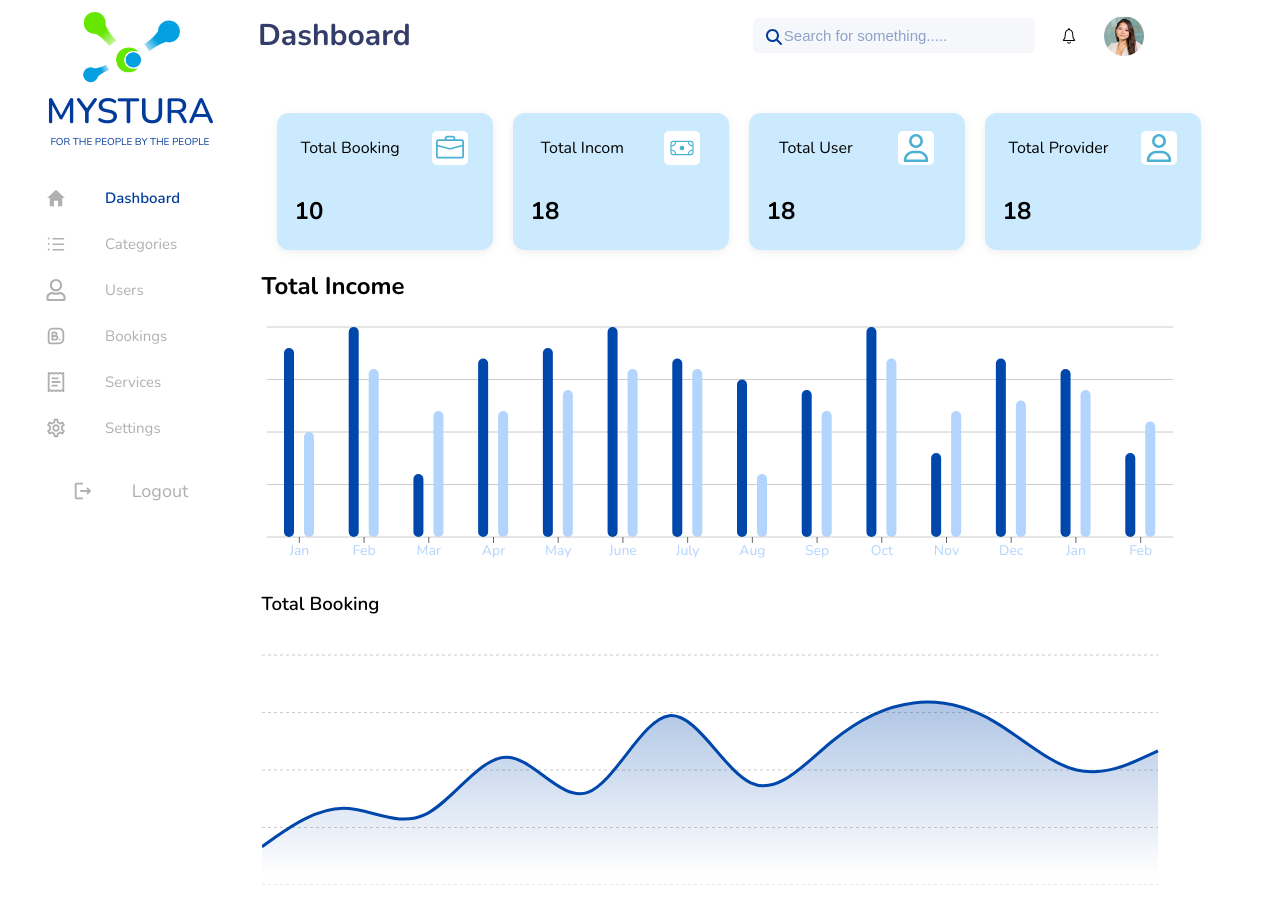
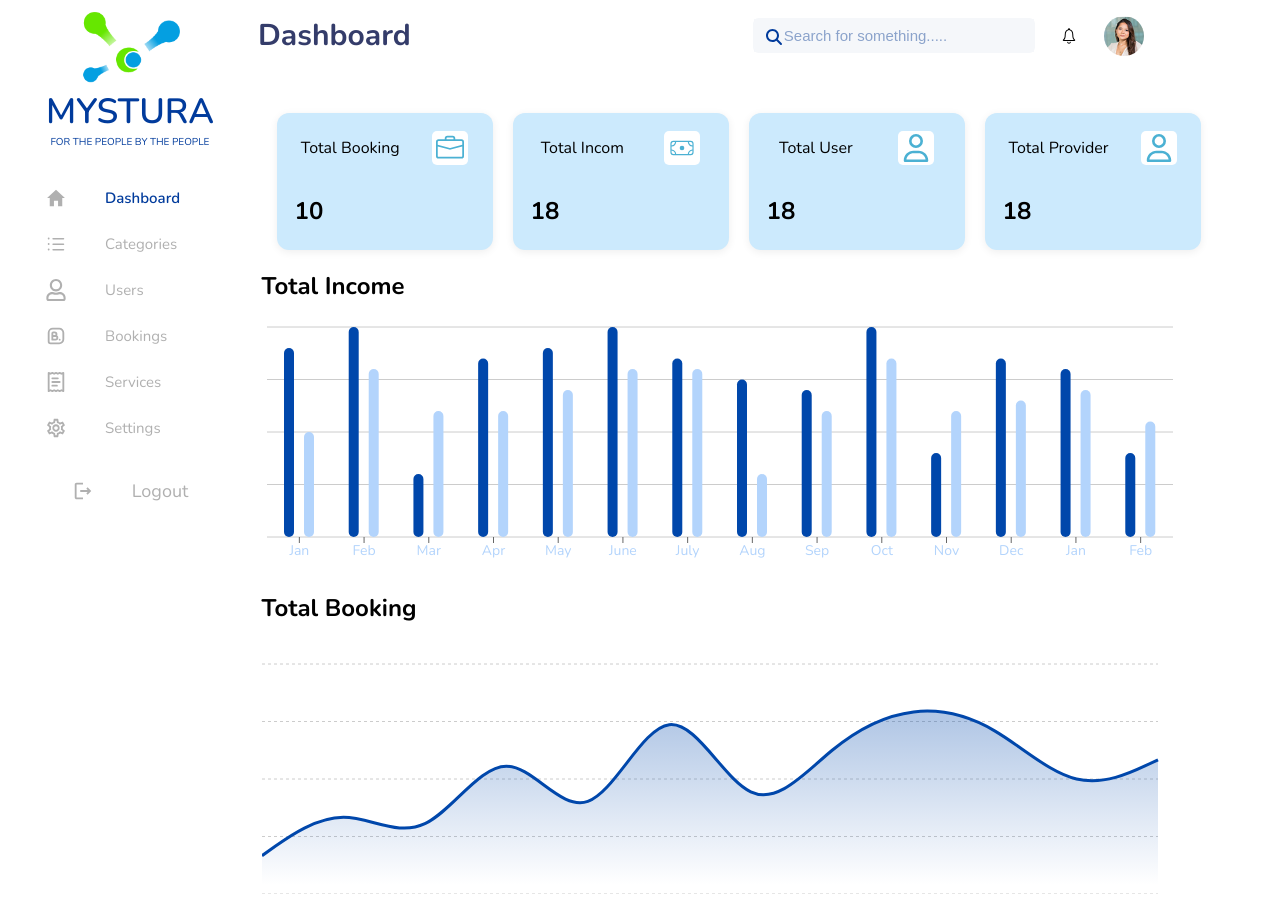
Before and after one commit to Tahanaz0/Mystura, a React (Vite) app: page /dashboard in a window 1280 px wide. Built offline with nearby package versions, Linux system fonts and the light colour scheme.

Commit message:
'dashbaord'

```diff
--- a/src/component/barChart/barchart.jsx
+++ b/src/component/barChart/barchart.jsx
@@ -56,7 +56,7 @@ const Barchart = () => {
                     </ResponsiveContainer>
                 </div>
                 <div style={{ width: '96%', height: 300 }}>
-                    <h3 style={{ fontWeight: "600" }}>Total Booking</h3>
+                    <h2>Total Booking</h2>
 
                     <ResponsiveContainer width="100%" height={250}>
                         <AreaChart
```
